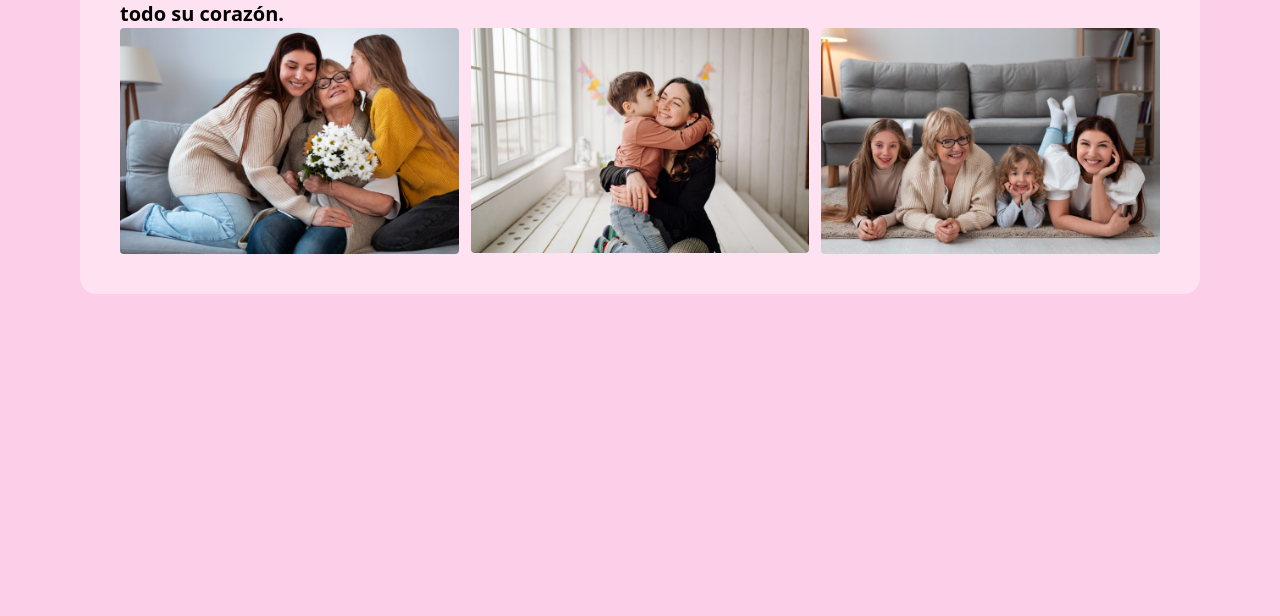
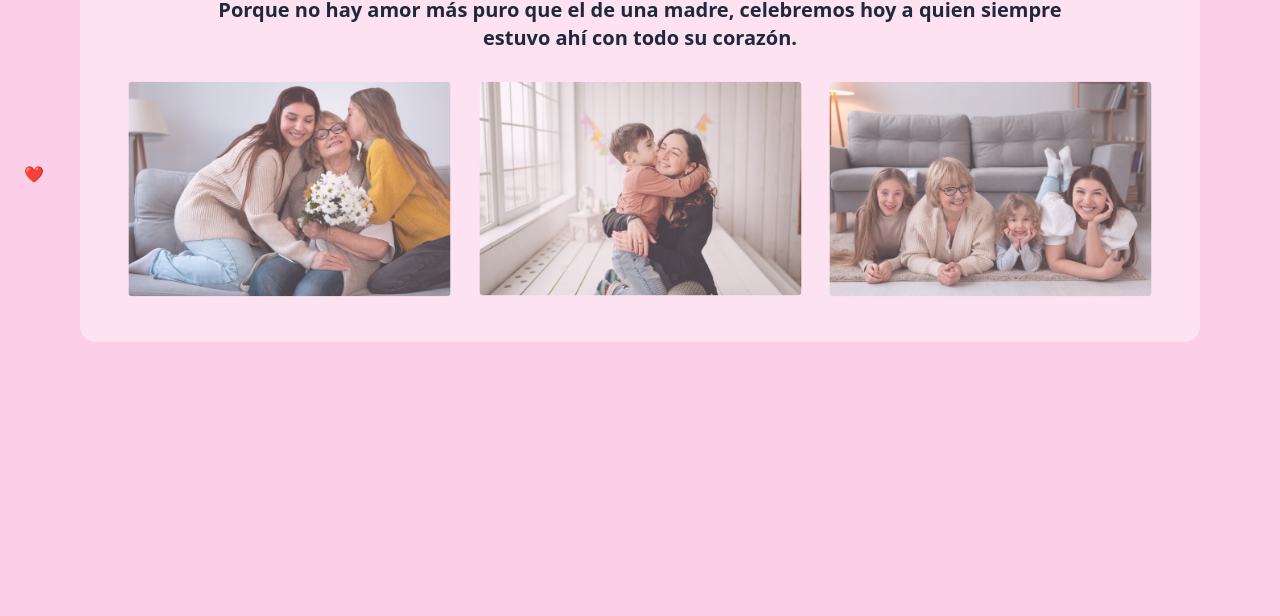
Before and after one commit to cencaladev/dia-madres, a plain HTML site: page index.html in a window 1280 px wide. Shown: the part 184-800 px from the top of the page. Drawn offline with nearby package versions, Linux system fonts and the light colour scheme.

Commit message:
Update index.html

```diff
--- a/index.html
+++ b/index.html
@@ -19,20 +19,23 @@
 </head>
 
 <body class="bg-pink-200">
+    <div class="absolute p-6 bottom-1/2">
+        <div class="animate-bounce">❤️</div>
+    </div>
     <div class="p-6 md:p-20">
-        <div class="max-w-6xl mx-auto bg-white/40 p-10 rounded-2xl">
+        <div class="max-w-6xl mx-auto bg-white/40 p-10 rounded-2xl text-center">
             <h1 class="text-3xl pacifico-regular text-pink-500">Dia de Madres</h1>
-            <div class="text-xl font-bold">Porque no hay amor más puro que el de una madre, celebremos hoy a quien
+            <div class="text-xl font-semibold px-20 py-6 text-gray-800">Porque no hay amor más puro que el de una madre, celebremos hoy a quien
                 siempre estuvo ahí con todo su corazón.</div>
             <div class="md:flex gap-3">
                 <div class="w-full md:w-1/3">
-                    <img class="rounded" src="images/la-abuela-con-sus-nietos.jpg" alt="">
+                    <img class="rounded scale-95 hover:scale-100 duration-100 opacity-70 hover:opacity-100 hover:shadow-2xl" src="images/la-abuela-con-sus-nietos.jpg" alt="">
                 </div>
                 <div class="w-full md:w-1/3">
-                    <img class="rounded" src="images/madre-y-su-hijo.jpg" alt="">
+                    <img class="rounded scale-95 hover:scale-100 duration-100 opacity-70 hover:opacity-100 hover:shadow-2xl" src="images/madre-y-su-hijo.jpg" alt="">
                 </div>
                 <div class="w-full md:w-1/3">
-                    <img class="rounded" src="images/ninos-con-la-abuela.jpg" alt="">
+                    <img class="rounded scale-95 hover:scale-100 duration-100 opacity-70 hover:opacity-100 hover:shadow-2xl" src="images/ninos-con-la-abuela.jpg" alt="">
                 </div>
             </div>
         </div>
```
